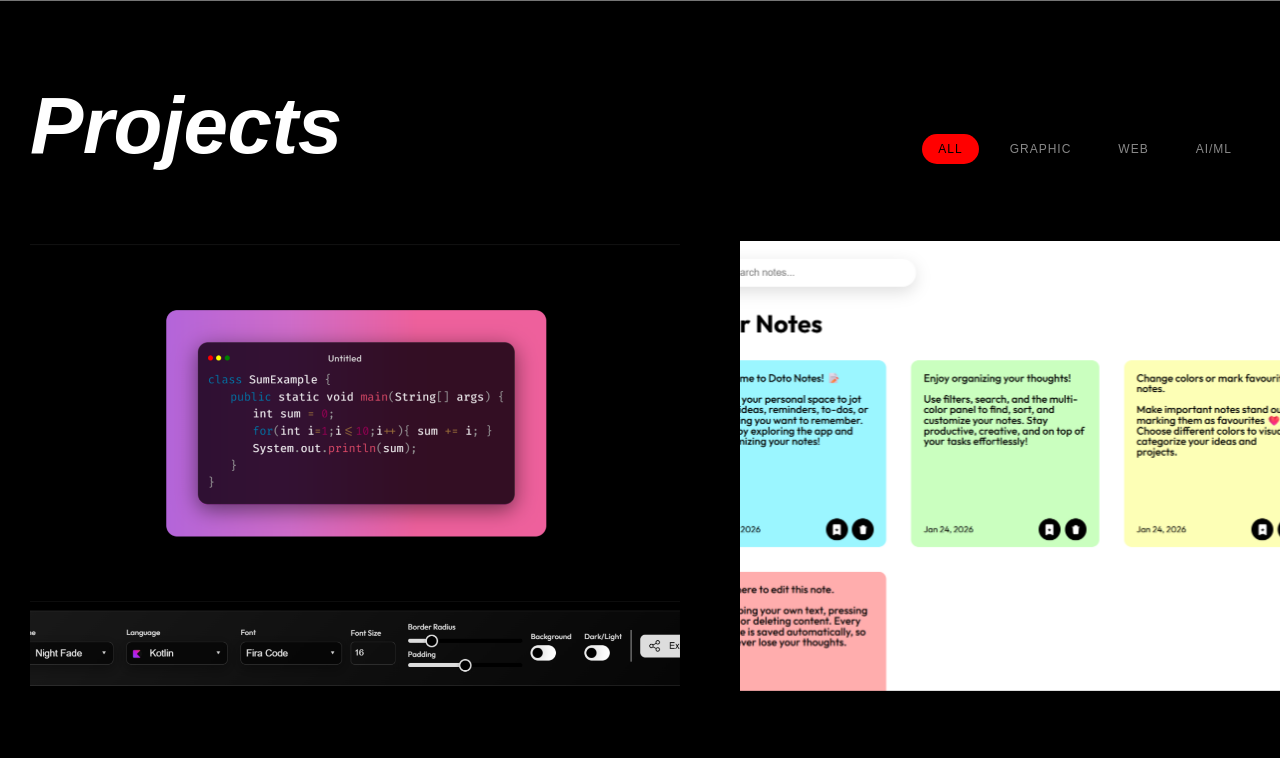
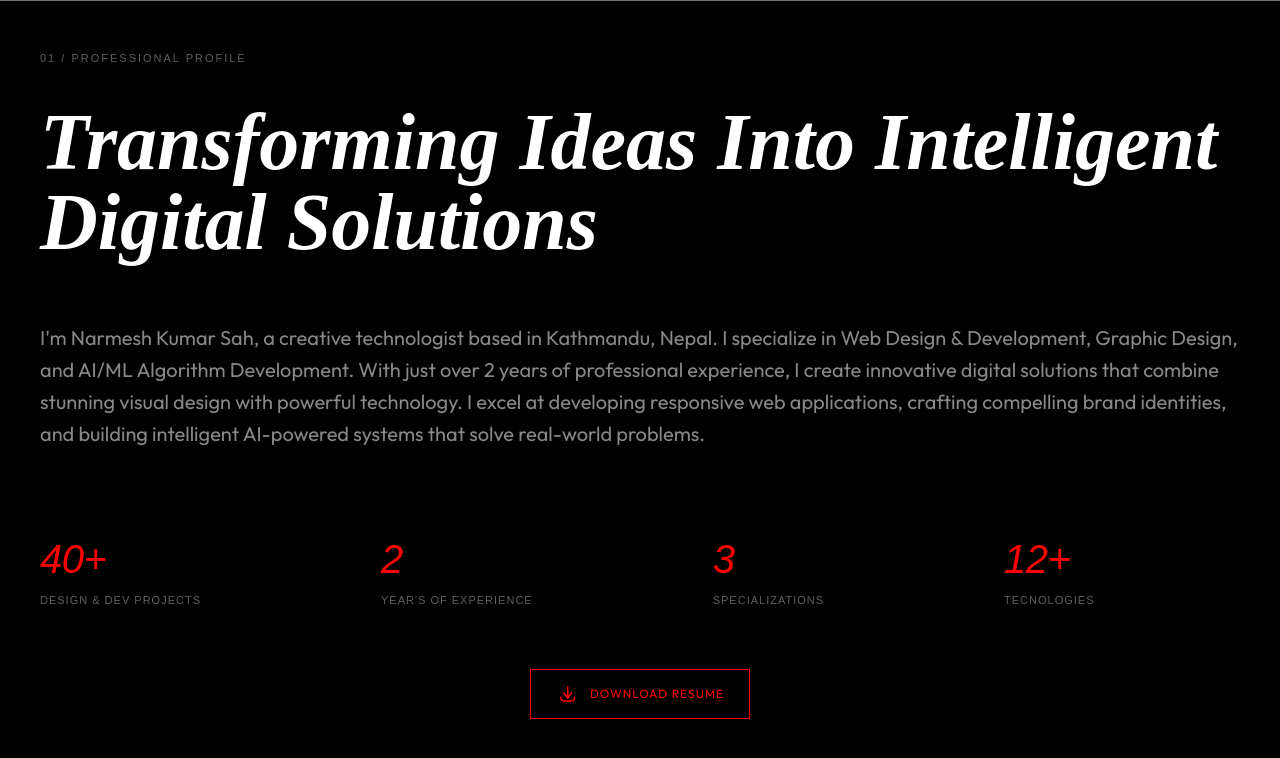
Before and after one commit to byllzz/portfolio, a React (Vite) app: page / in a window 1280 px wide. Shown: the top 758 px of the page. Built offline with nearby package versions, Linux system fonts and the light colour scheme; a web font is replaced by a local one.

Commit message:
push projects data to and separate js file

```diff
--- a/src/App.jsx
+++ b/src/App.jsx
@@ -10,10 +10,10 @@ import Hero from './sections/Hero';
 export default function App() {
   return (
   <>
-  {/* <Hero />
-  <About />*/}
-  <Projects />
-  {/* <SkillsSection />
+  {/* <Hero /> */}
+  <About />
+  {/* <Projects />
+  <SkillsSection />
     <Background />
  <Contact />
   <Footer /> */}
--- /dev/null
+++ b/src/data/projects.js
@@ -0,0 +1,18 @@
+ import circleCropper from '../assets/projects-pics/circleCropper-desktop-preview.png';
+ import snippitkit from '../assets/projects-pics/snippetkit-preview.png'
+ import dotoNotes from '../assets/projects-pics/doto-notes-preview.png'
+ import pixelkit from '../assets/projects-pics/pixelkit.png'
+ import moviio from '../assets/projects-pics/moviio-preview.png'
+ import retroCalc from '../assets/projects-pics/retroCalc-preview.png'
+
+
+ const projects = [
+  { id: 1, title: "Portfolio", category: "web" , img : snippitkit },
+  { id: 2, title: "Landing Page", category: "graphic" , img : dotoNotes },
+  { id: 3, title: "Dashboard", category: "web" , img: moviio },
+  { id: 4, title: "Shop UI", category: "ai/ml" , img : circleCropper },
+  { id: 4, title: "Shop UI", category: "ai/ml" , img : pixelkit },
+  { id: 4, title: "Shop UI", category: "ai/ml" , img : retroCalc },
+];
+
+export default projects;
--- a/src/sections/Projects.jsx
+++ b/src/sections/Projects.jsx
@@ -1,29 +1,10 @@
 import React, { useState } from 'react'
 import styles from '../styles/Projects.module.css'
-
-import circleCropper from '../assets/projects-pics/circleCropper-desktop-preview.png';
-import snippitkit from '../assets/projects-pics/snippetkit-preview.png'
-import dotoNotes from '../assets/projects-pics/doto-notes-preview.png'
-import pixelkit from '../assets/projects-pics/pixelkit.png'
-import moviio from '../assets/projects-pics/moviio-preview.png'
-import retroCalc from '../assets/projects-pics/retroCalc-preview.png'
+import projects from '../data/projects.js'
 
 export default function Projects () {
-  const projects = [
-  { id: 1, title: "Portfolio", category: "web" , img : snippitkit },
-  { id: 2, title: "Landing Page", category: "graphic" , img : dotoNotes },
-  { id: 3, title: "Dashboard", category: "web" , img: moviio },
-  { id: 4, title: "Shop UI", category: "ai/ml" , img : circleCropper },
-  { id: 4, title: "Shop UI", category: "ai/ml" , img : pixelkit },
-  { id: 4, title: "Shop UI", category: "ai/ml" , img : retroCalc },
-];
-
  const [activeFilter , setActiveFilter ] = useState("all");
-
  const filterProjects = activeFilter === "all" ? projects : projects.filter(p => p.category === activeFilter);
-
-
-
   return(
     <section className={styles.projectsSection}>
       <div className={styles.projectsHeader}>
```
